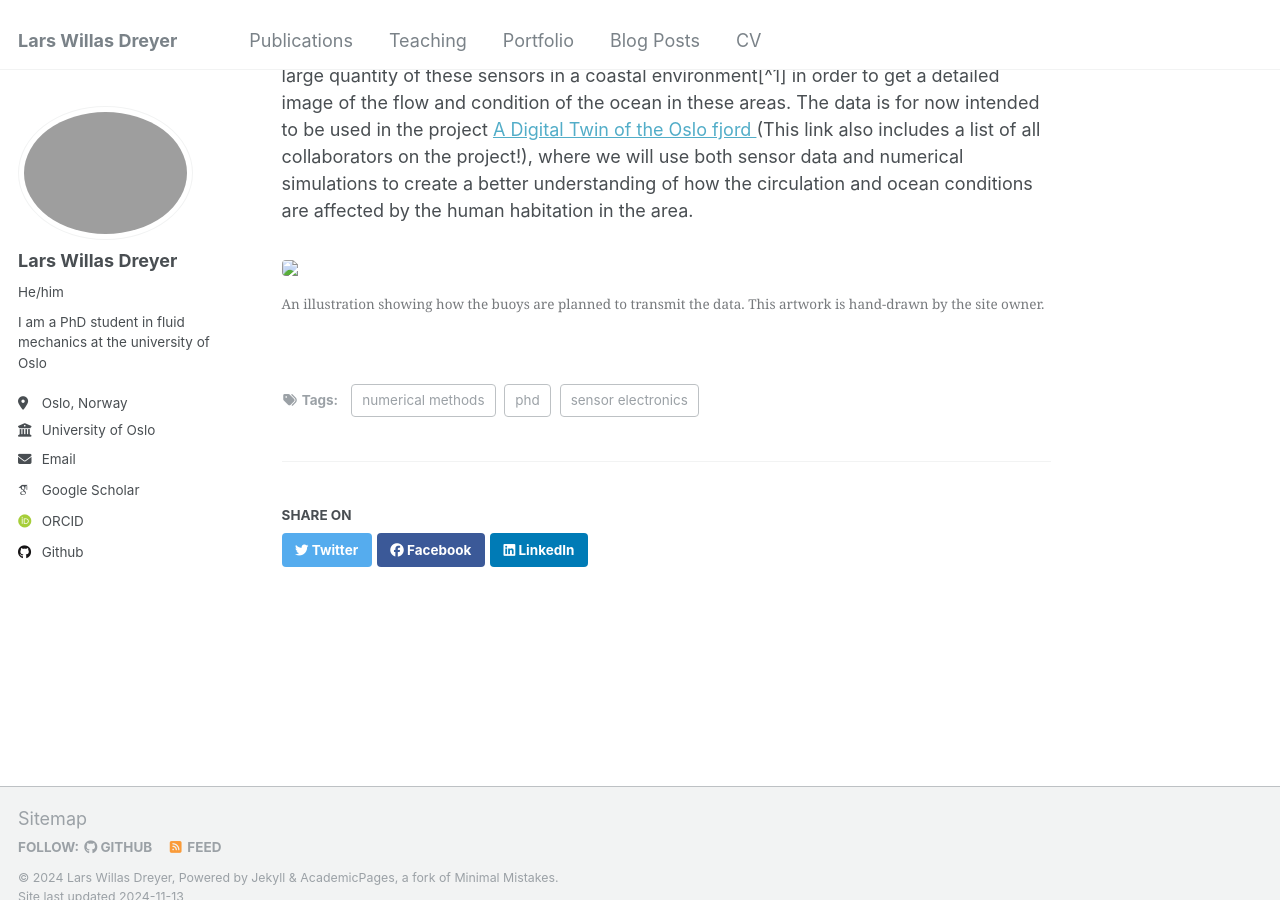
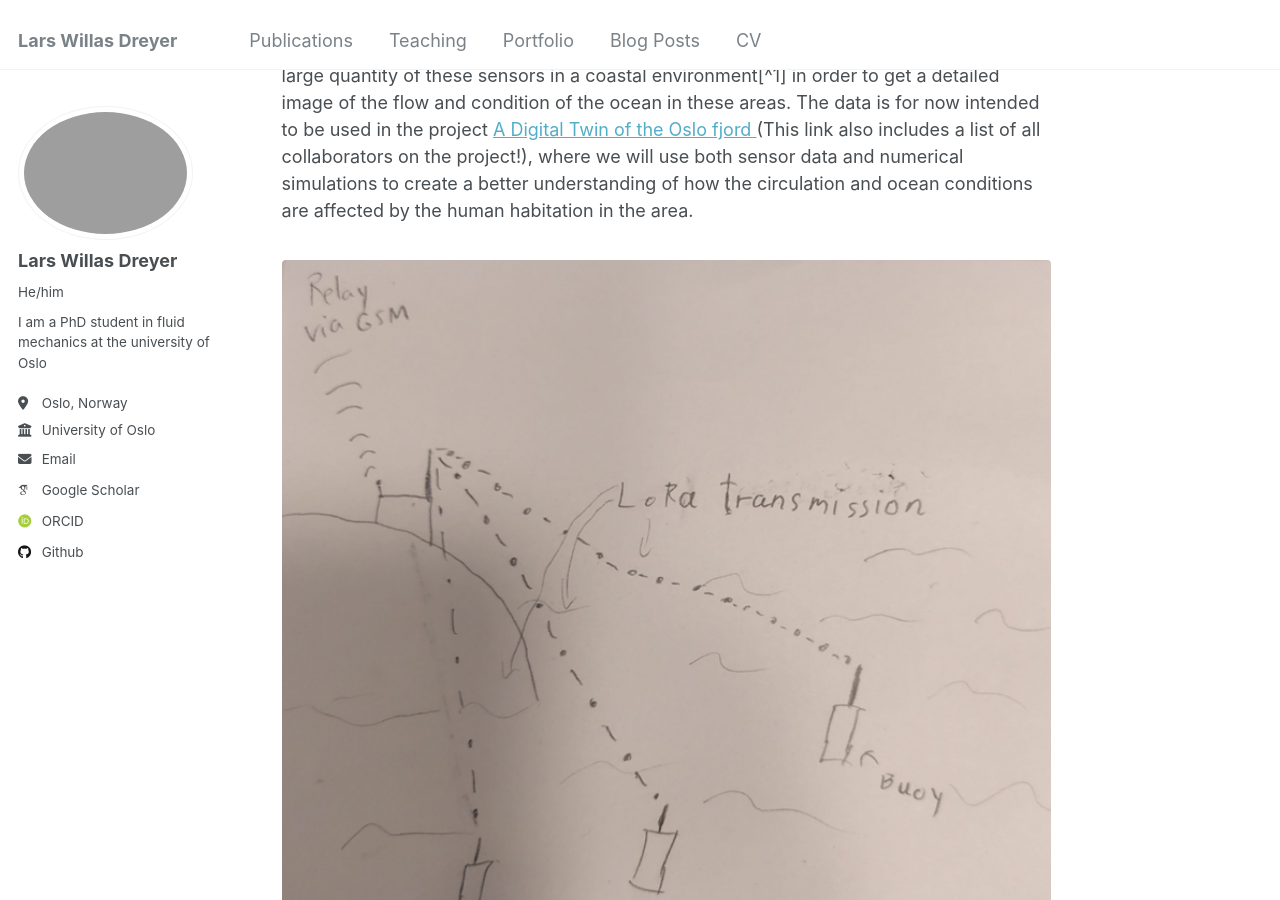
Before and after one commit to larswd/larswd.github.io, a Jekyll site: the page built from _posts/2024-11-05-about-the-sensor.md, in a window 1280 px wide and 900 px high, scrolled down 1521 px. Built offline with Jekyll 4.4.1, drawn with Linux system fonts in a browser that asks for light colours; some web fonts are replaced.

Commit message:
Added images

```diff
--- a/_posts/2024-11-05-about-the-sensor.md
+++ b/_posts/2024-11-05-about-the-sensor.md
@@ -23,7 +23,7 @@ tags:
 
 
   <figure>
-    <img src="../images/diagram.png">
+    <img src="/images/diagram.png">
     <figcaption> An illustration showing how the buoys are planned to transmit the data. This artwork is hand-drawn by the site owner.
     </figcaption>
   </figure>
```
